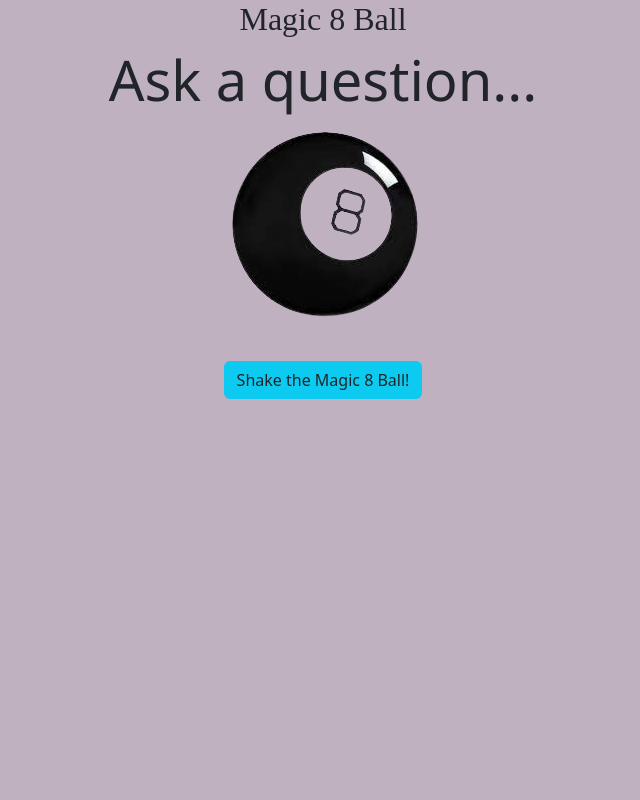
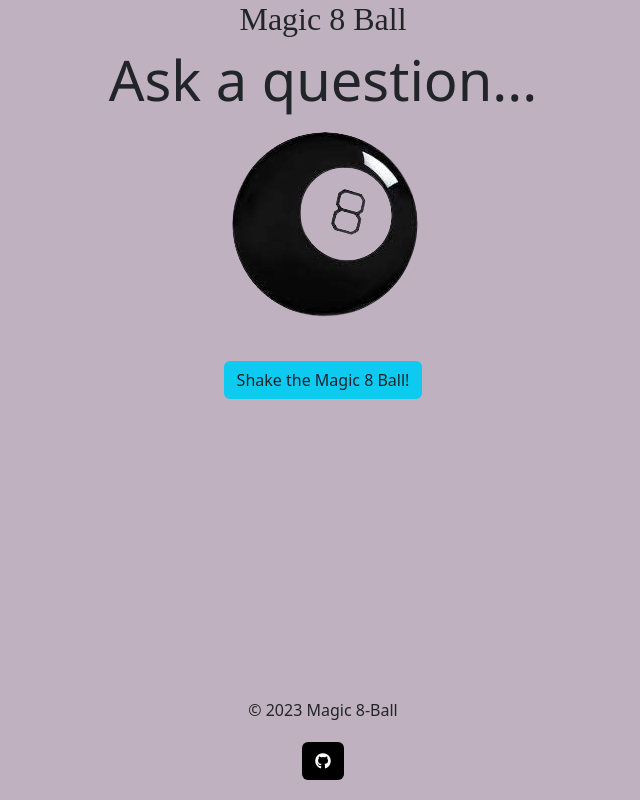
Before and after one commit to samhirsch0109/magic-8-ball, a plain HTML site: page index.html in a window 1280 px wide. Shown: the whole page, without its empty margins (317-957 px from the left). Drawn offline with nearby package versions, Linux system fonts and the light colour scheme.

Commit message:
actually done

```diff
--- a/index.html
+++ b/index.html
@@ -10,6 +10,7 @@
     <!-- Bootstrap CSS v5.2.1 -->
     <link href="https://cdn.jsdelivr.net/npm/bootstrap@5.3.2/dist/css/bootstrap.min.css" rel="stylesheet"
         integrity="sha384-T3c6CoIi6uLrA9TneNEoa7RxnatzjcDSCmG1MXxSR1GAsXEV/Dwwykc2MPK8M2HN" crossorigin="anonymous" />
+        <link rel="stylesheet" href="https://cdnjs.cloudflare.com/ajax/libs/font-awesome/6.4.2/css/all.min.css">
         <link rel="stylesheet" href="style.css">
 </head>
 
@@ -25,9 +26,13 @@
 
 
 
-    <footer>
+ <footer class="py-3 text-center mt-auto fixed-bottom">
+        <p>&copy; 2023 Magic 8-Ball </p>
+         <!-- Github -->
+         <a href="https://github.com/dashboard" class="btn text-white btn-floating m-1"
+         style="background-color: rgb(0, 0, 0);" href="#!" role="button"> <i class="fab fa-github"></i></a> </a>
+    </footer>
         <!-- place footer here -->
-    </footer>
     <!-- Bootstrap JavaScript Libraries -->
     <script src="https://cdn.jsdelivr.net/npm/@popperjs/core@2.11.8/dist/umd/popper.min.js"
         integrity="sha384-I7E8VVD/ismYTF4hNIPjVp/Zjvgyol6VFvRkX/vR+Vc4jQkC+hVqc2pM8ODewa9r"
```
